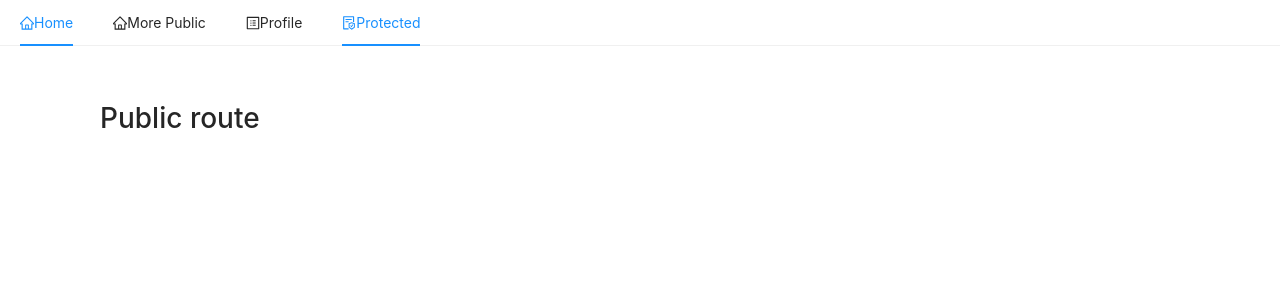
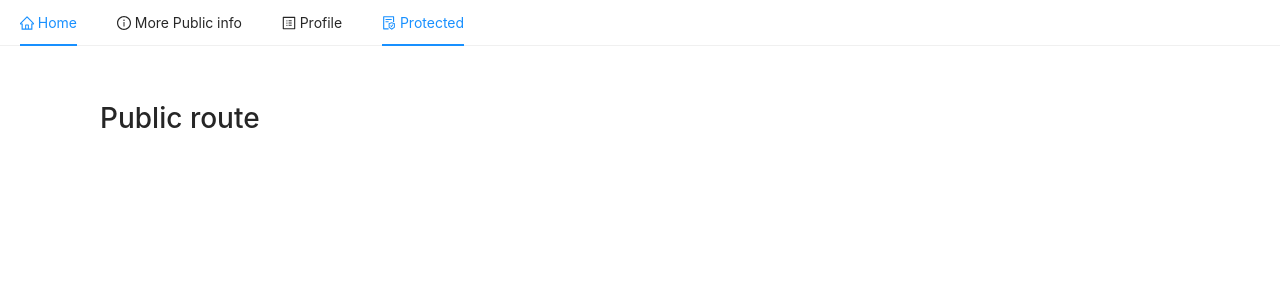
Before and after one commit to Yaifer/basic-authentication, a React (Create React App) app: page /protected in a window 1280 px wide. Shown: the top 300 px of the page. Built offline with nearby package versions, Linux system fonts and the light colour scheme; no server answers; what aws-amplify would draw is missing.

Commit message:
Last minute changes
added icon and spacing in the menu

```diff
--- a/src/Nav.js
+++ b/src/Nav.js
@@ -1,7 +1,7 @@
 import React from 'react';
 import { Link } from 'react-router-dom';
 import { Menu } from 'antd';
-import { HomeOutlined, ProfileOutlined, FileProtectOutlined } from
+import { HomeOutlined, ProfileOutlined, FileProtectOutlined, InfoCircleOutlined } from
          '@ant-design/icons';
 
 const Nav = ({ current}) => {
@@ -11,22 +11,22 @@ const Nav = ({ current}) => {
         mode="horizontal">
         <Menu.Item key='home'>
           <Link to={'/'}>
-            <HomeOutlined />Home
+            <HomeOutlined />&nbsp;Home
           </Link>
         </Menu.Item>
         <Menu.Item key='morepublic'>
           <Link to={'/morepublic'}>
-            <HomeOutlined />More Public
+            <InfoCircleOutlined />&nbsp;More Public info
           </Link>
         </Menu.Item>
         <Menu.Item key='profile'>
           <Link to='/profile'>
-          <ProfileOutlined />Profile
+          <ProfileOutlined />&nbsp;Profile
           </Link>
         </Menu.Item>
         <Menu.Item key='protected'>
           <Link to='/protected'>
-            <FileProtectOutlined />Protected
+            <FileProtectOutlined />&nbsp;Protected
           </Link>
         </Menu.Item>
       </Menu>
```
